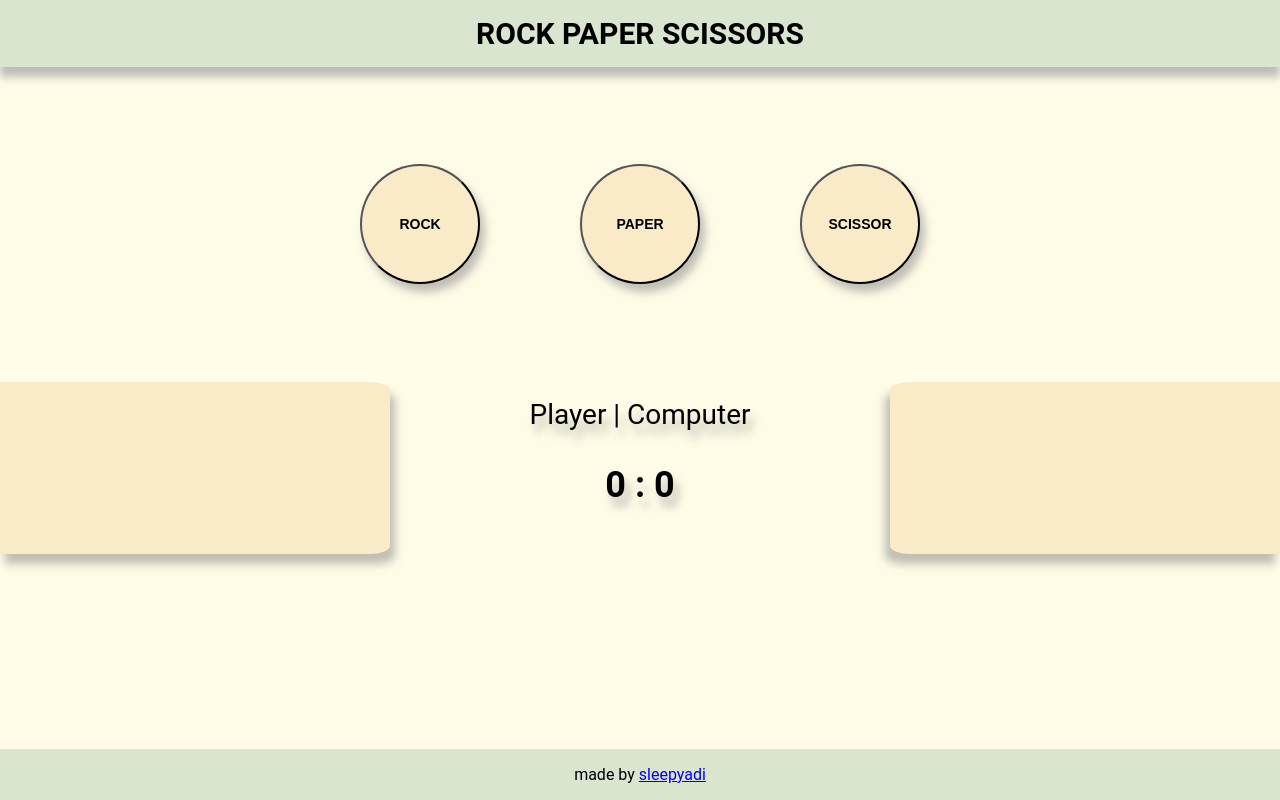
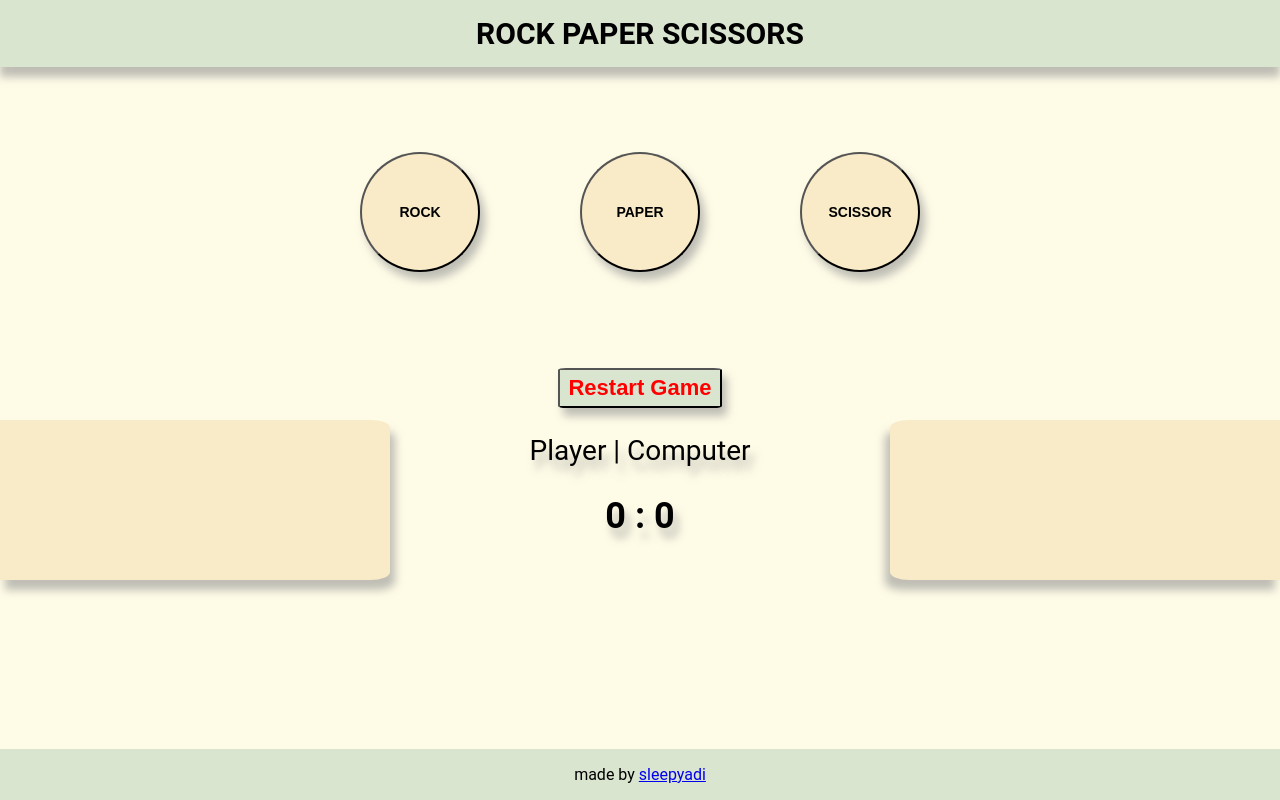
Before and after one commit to sleepyadi/rock-paper-scissors, a plain HTML site: page index.html in a window 1280 px wide. Drawn offline with Linux system fonts and the light colour scheme.

Commit message:
Add restart button design

```diff
--- a/index.html
+++ b/index.html
@@ -17,6 +17,10 @@
         <button data-value= 'rock' class="rps">ROCK</button>
         <button data-value= 'paper' class="rps">PAPER</button>
         <button data-value= 'scissor' class="rps">SCISSOR</button>
+    </div>
+
+    <div class="reset-container">
+        <button class="reset-button">Restart Game</button>
     </div>
 
     <div class="score-container">
--- a/styles.css
+++ b/styles.css
@@ -47,6 +47,23 @@
 }
 
 
+
+/* reset-button */
+
+.reset-container {
+    text-align: center;
+    padding: 12px;
+}
+
+.reset-button {
+    background-color: rgb(218, 229, 208);
+    padding: 5px 8px;
+    color: red;
+    font-size: 22px;
+    font-weight: bold;
+    border-radius: 5%;
+    box-shadow: 5px 8px 8px #8888;
+}
 
 
 
```
